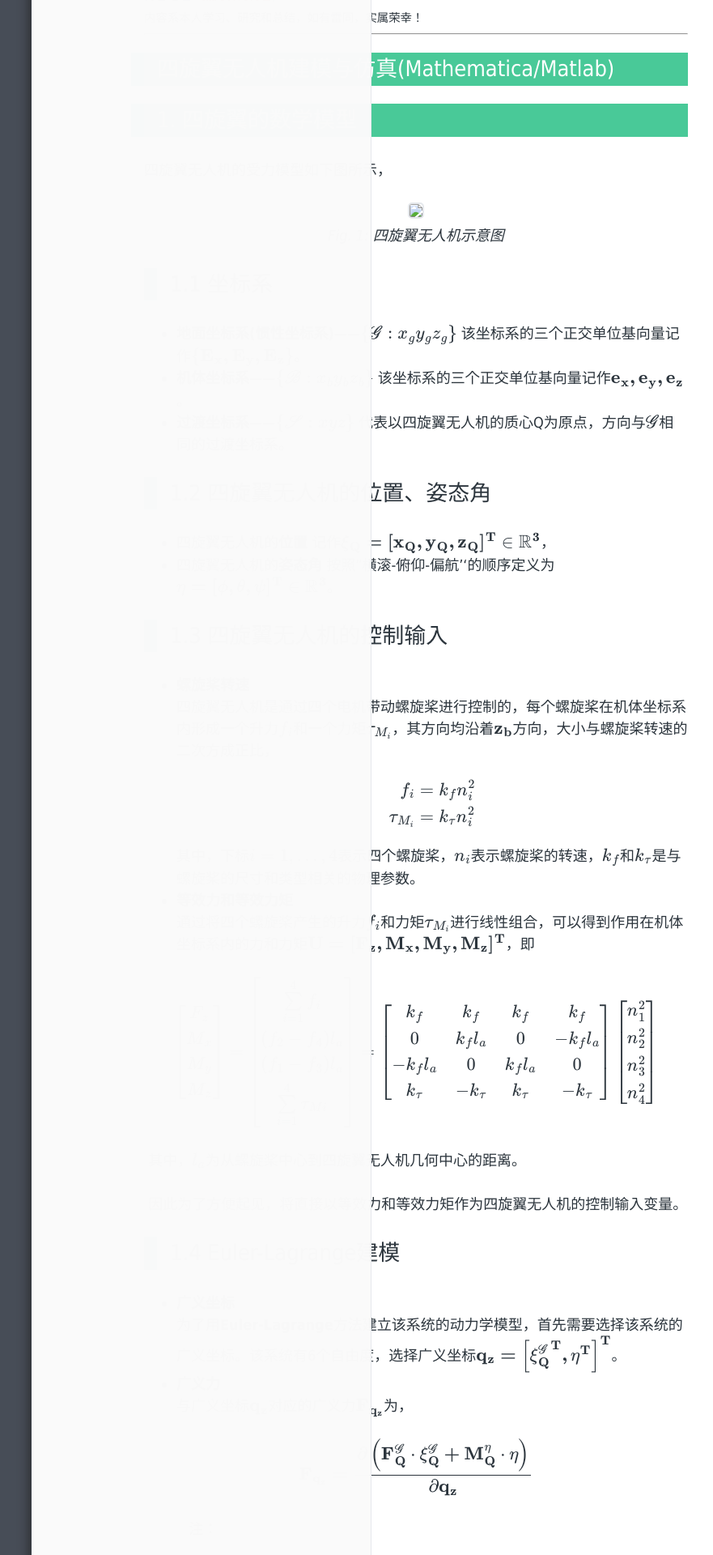
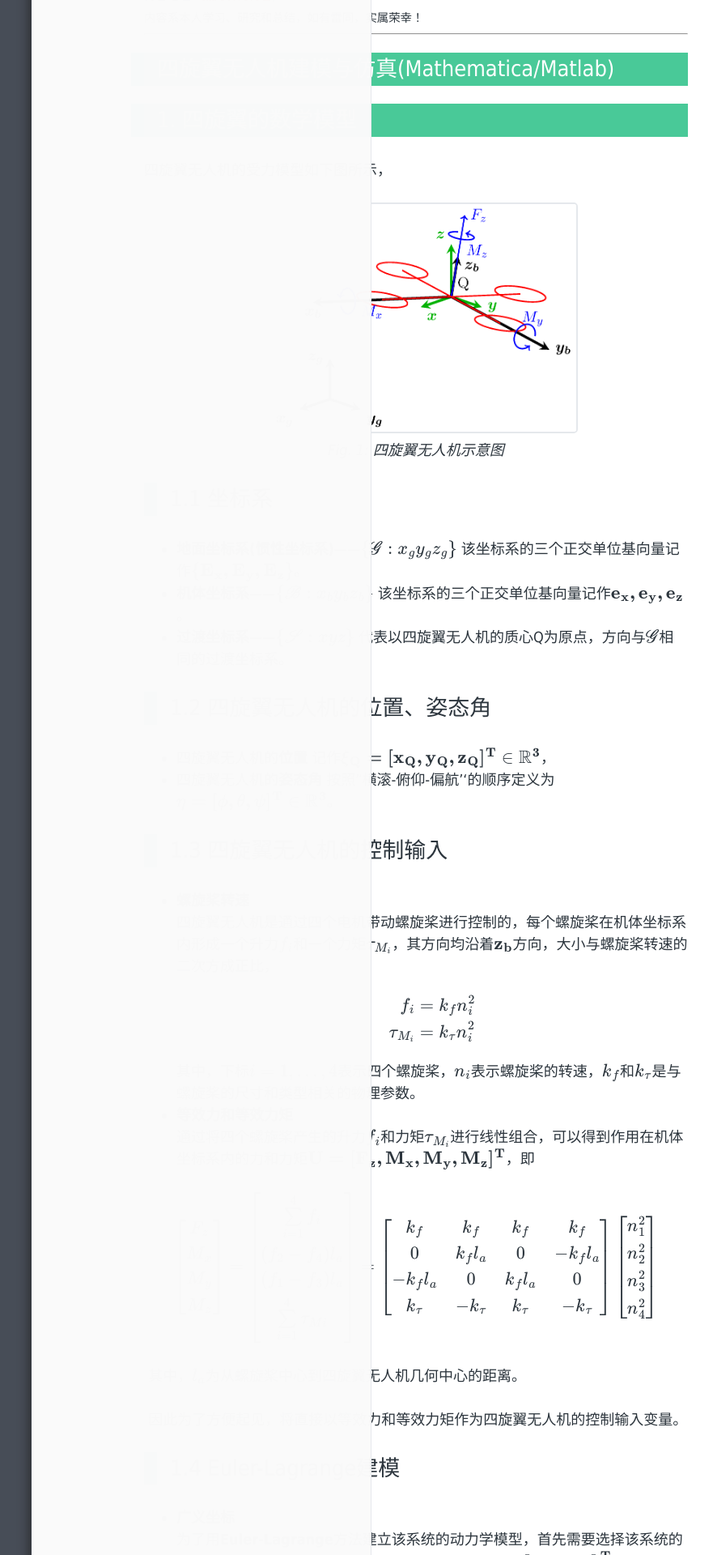
Before and after one commit to Jonlonly/Jonlonly.github.io, a Jekyll site: the page built from _posts/学习/2018-09-13-四旋翼无人机建模与仿真.md, in a window 1280 px wide. Shown: the part 348-2268 px from the top of the page at 81% size, without its empty margins (126-1007 px from the left). Built offline with Jekyll 4.4.1, drawn with Linux system fonts in a browser that asks for light colours; formulas are drawn with MathJax 3; comment, search, counter and statistics services are not loaded.

Commit message:
Add files via upload

```diff
--- a/_posts/学习/2018-09-13-四旋翼无人机建模与仿真.md
+++ b/_posts/学习/2018-09-13-四旋翼无人机建模与仿真.md
@@ -14,7 +14,7 @@ categories: 学习
 四旋翼无人机的受力模型如下图所示，
 
 <p align="center">
-	<img src="..\media\image\Quad_FM.png" width="400">
+	<img src="..\images\2018-09-15-matlab\Quad_FM.png" width="400">
     <br>
     <em>Fig. 1: 四旋翼无人机示意图</em>
 </p>
```
